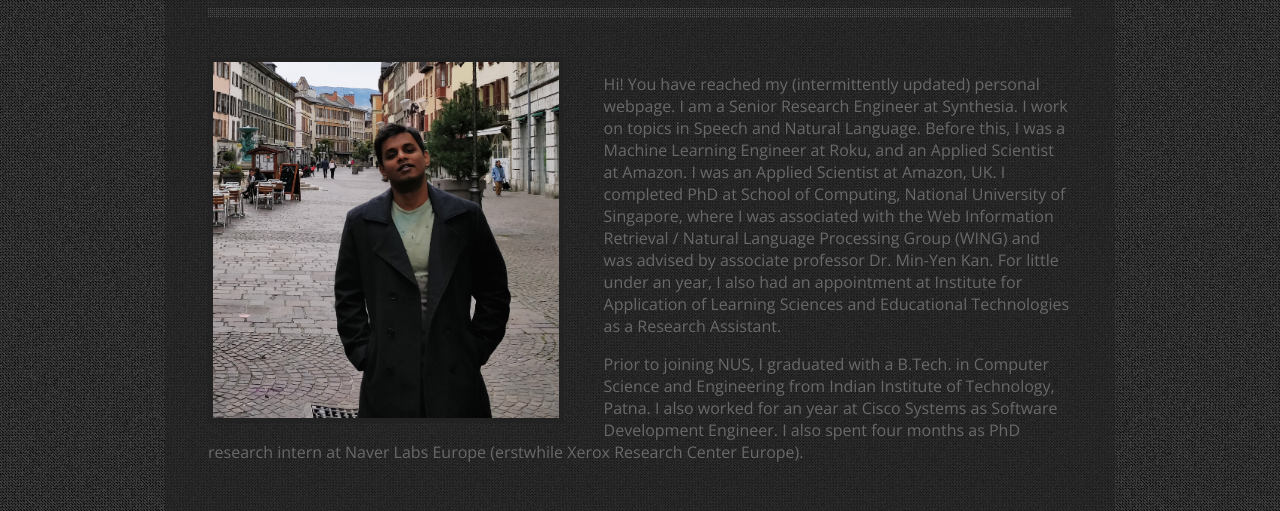
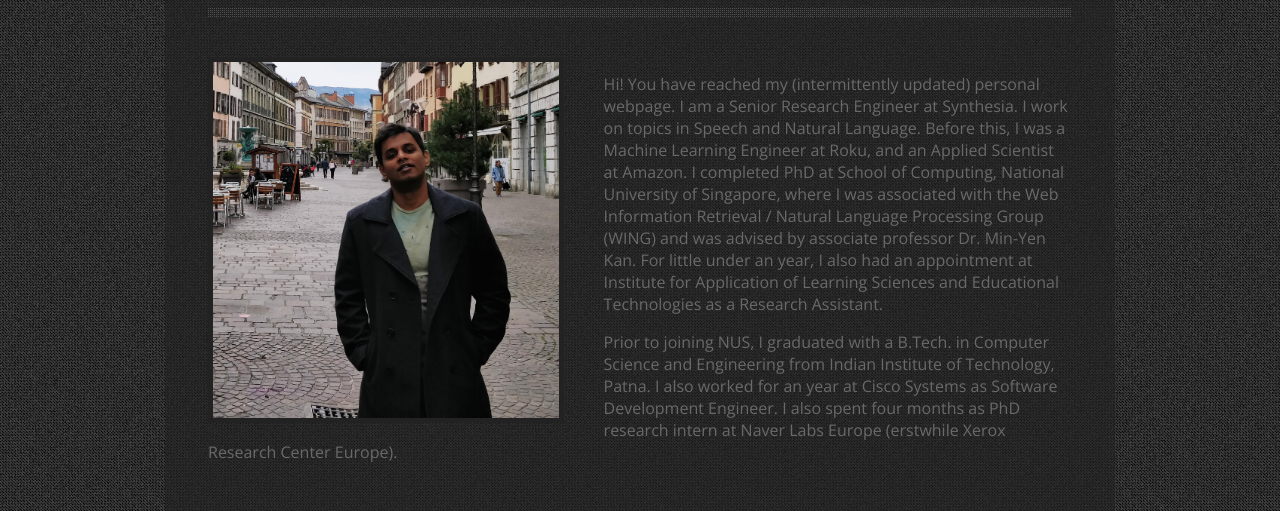
Before and after one commit to animeshprasad/animeshprasad.github.io, a plain HTML site: page index.html in a window 1280 px wide. Shown: the part 289-800 px from the top of the page. Drawn offline with nearby package versions, Linux system fonts and the light colour scheme.

Commit message:
Update index.html

```diff
--- a/index.html
+++ b/index.html
@@ -2,8 +2,8 @@
 <html xmlns="http://www.w3.org/1999/xhtml">
 <head>
 <meta http-equiv="Content-Type" content="text/html; charset=UTF-8" />
-<meta name="description" content="Indian Institute of Technology Patna, National University of Singapore. natural language processing, information retrieval, applied machine learning, digital libraries, deep learning, tensorflow.">
-<meta name="keywords" content="natural language processing, information retrieval, applied machine learning, digital libraries, deep learning, tensorflow.">
+<meta name="description" content="Animesh Prasad">
+<meta name="keywords" content="generative artificial intelligence, natural language processing, information retrieval ranking, applied machine learning, text to speech, speech processing, language modeling, deep learning, python, pytorch">
 
 <title>Animesh Prasad</title>
 <link href="styles.css" rel="stylesheet" type="text/css">
@@ -38,7 +38,7 @@
         <div class="top-divider"></div>
         <div class="content">
         	<img src="images/animesh.jpg" width="40%" height="40%"/>
-	    <p style="font-size:16px">Hi! You have reached my (intermittently updated) personal webpage. I am a Senior Research Engineer at Synthesia. I work on topics in Speech and Natural Language. Before this, I was a Machine Learning Engineer at Roku, and an Applied Scientist at Amazon. I was an Applied Scientist at Amazon, UK. I completed PhD at <a href="http://www.comp.nus.edu.sg/">School of Computing</a>, <a href="http://www.nus.edu.sg/">National University of Singapore</a>, where I was associated with the <a href="http://wing.comp.nus.edu.sg/"> Web Information Retrieval / Natural Language Processing Group (WING)</a> and was advised by associate professor Dr. <a href="https://www.comp.nus.edu.sg/~kanmy/">Min-Yen Kan</a>. For little under an year, I also had an appointment at <a href="http://nus.edu.sg/alset/index.html">Institute for Application of Learning Sciences and Educational Technologies </a> as a Research Assistant.</p>
+	    <p style="font-size:16px">Hi! You have reached my (intermittently updated) personal webpage. I am a Senior Research Engineer at Synthesia. I work on topics in Speech and Natural Language. Before this, I was a Machine Learning Engineer at Roku, and an Applied Scientist at Amazon. I completed PhD at <a href="http://www.comp.nus.edu.sg/">School of Computing</a>, <a href="http://www.nus.edu.sg/">National University of Singapore</a>, where I was associated with the <a href="http://wing.comp.nus.edu.sg/"> Web Information Retrieval / Natural Language Processing Group (WING)</a> and was advised by associate professor Dr. <a href="https://www.comp.nus.edu.sg/~kanmy/">Min-Yen Kan</a>. For little under an year, I also had an appointment at <a href="http://nus.edu.sg/alset/index.html">Institute for Application of Learning Sciences and Educational Technologies </a> as a Research Assistant.</p>
             <p style="font-size:16px">Prior to joining NUS, I graduated with a B.Tech. in Computer Science and Engineering from <a href="http://www.iitp.ac.in/">Indian Institute of Technology, Patna</a>. I also worked for an year at Cisco Systems as Software Development Engineer. I also spent four months as PhD research intern at <a href="http://www.europe.naverlabs.com"> Naver Labs Europe </a> (erstwhile Xerox Research Center Europe).<!-- Here is my <a href="animeshprasad.pdf">CV</a>.--></p>
         </div>
     </div>
```
